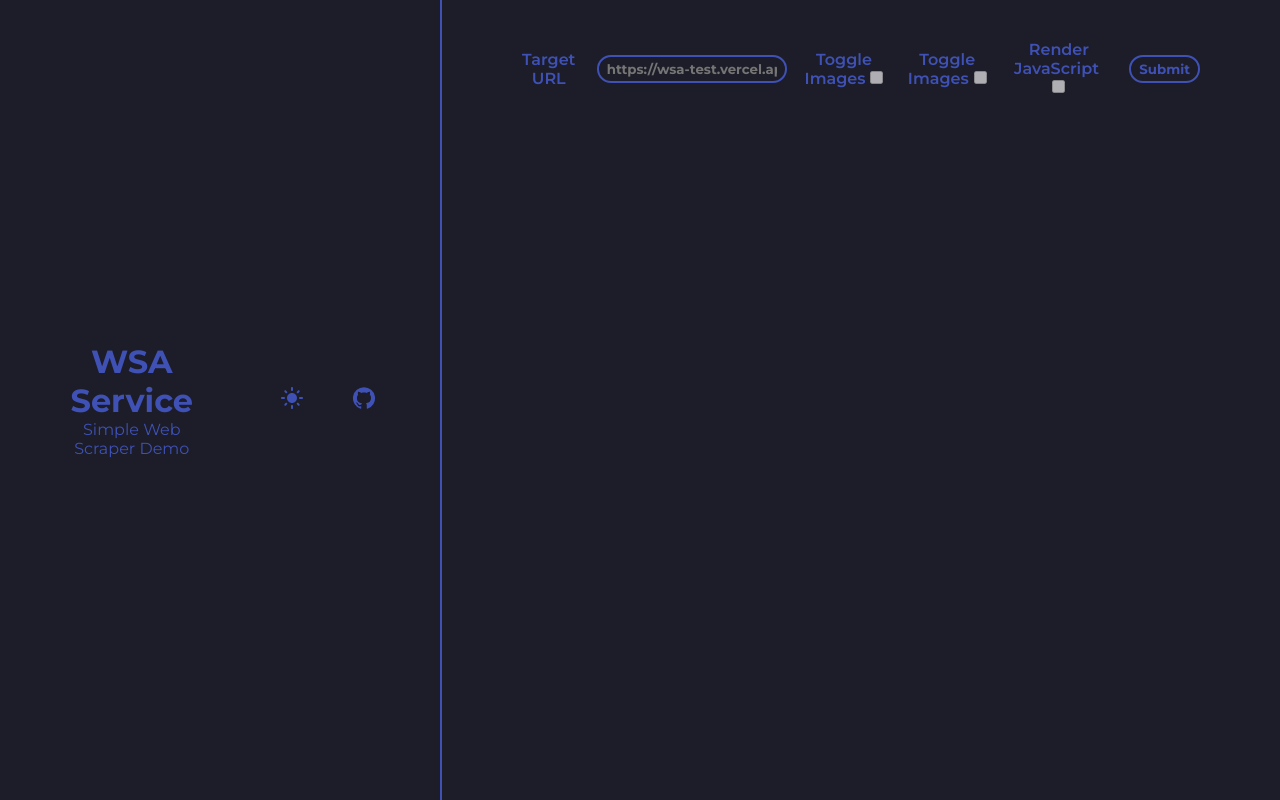
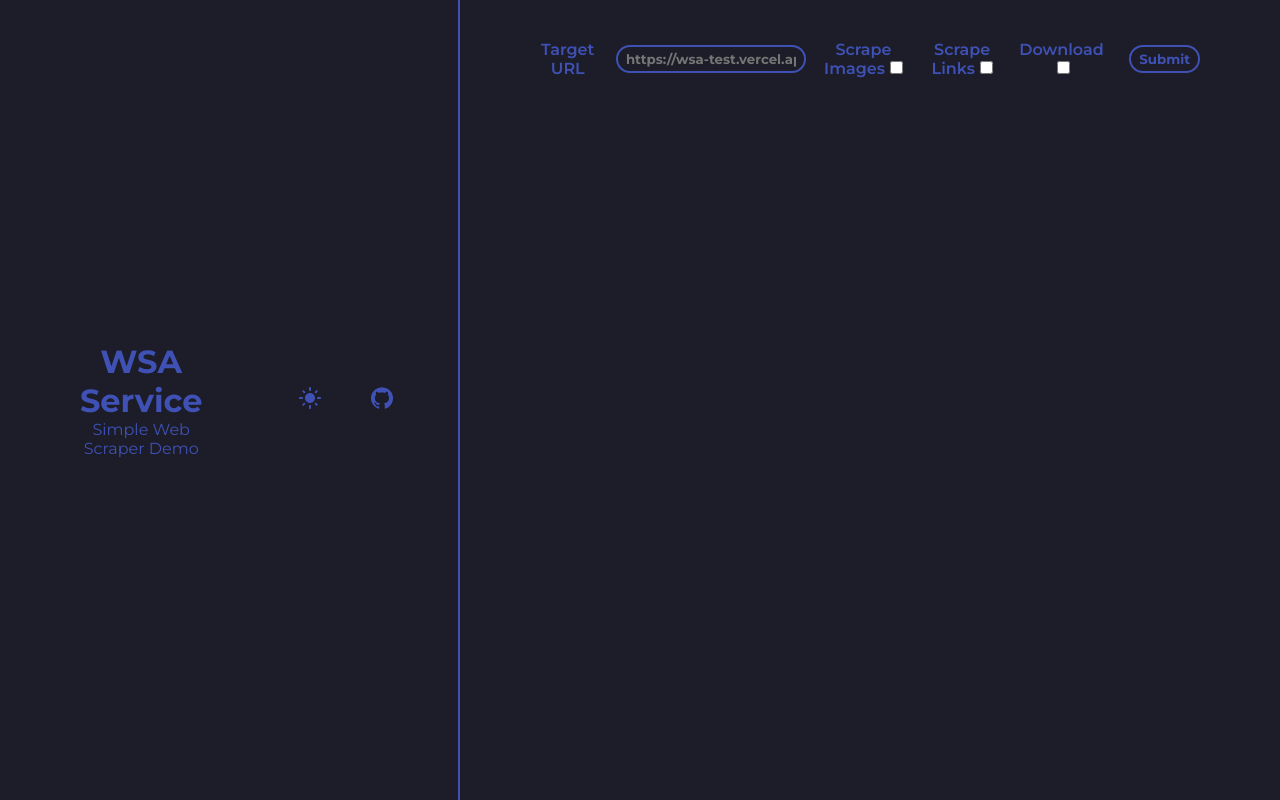
Before and after one commit to Cuaies/wsa-service, a React (Create React App) app in the folder packages/client/: page / in a window 1280 px wide. Built offline with nearby package versions, Linux system fonts and the light colour scheme.

Commit message:
refactor: rename element ids

```diff
--- a/packages/client/src/pages/Landing/Landing.tsx
+++ b/packages/client/src/pages/Landing/Landing.tsx
@@ -2,29 +2,24 @@ import "./landing.scss";
 import NavBar from "../../components/navBar/NavBar";
 import { Formik, Field, Form, ErrorMessage } from "formik";
 import { isURL } from "../../validators/isURL";
-
-interface Values {
-  targetURL: "";
-  imgToggle: boolean;
-  linkToggle: boolean;
-  renderJS: boolean;
-}
+import { FormValues } from "../../ts/interface/FormValues.interface";
+import { useNavigate } from "react-router-dom";
 
 export default function Landing() {
+  const navigate = useNavigate();
+
   return (
     <div id="landing">
       <NavBar />
       <div className="container">
         <Formik
           initialValues={{
-            targetURL: "",
-            imgToggle: false,
-            linkToggle: false,
-            renderJS: false,
+            url: "",
+            fetchImages: false,
+            fetchLinks: false,
+            download: false,
           }}
-          onSubmit={async (values: Values) => {
-            // TODO: Send request to server
-          }}
+          onSubmit={async (values: FormValues) => {}}
         >
           {() => (
             <Form>
@@ -33,26 +28,26 @@ export default function Landing() {
                 <Field
                   className="text"
                   type="text"
-                  id="targetURL"
-                  name="targetURL"
+                  id="url"
+                  name="url"
                   placeholder="https://wsa-test.vercel.app"
                   validate={isURL}
                 />
-                <ErrorMessage name="targetURL" className="error" />
+                <ErrorMessage name="url" className="error" />
 
                 <label>
-                  <label htmlFor="imgToggle">Toggle Images</label>
-                  <Field type="checkbox" name="imgToggle" disabled={true} />
+                  <label htmlFor="fetchImages">Scrape Images</label>
+                  <Field type="checkbox" name="fetchImages" />
                 </label>
 
                 <label>
-                  <label htmlFor="linkToggle">Toggle Images</label>
-                  <Field type="checkbox" name="linkToggle" disabled={true} />
+                  <label htmlFor="fetchLinks">Scrape Links</label>
+                  <Field type="checkbox" name="fetchLinks" />
                 </label>
 
                 <label>
-                  <label htmlFor="renderJS">Render JavaScript</label>
-                  <Field type="checkbox" name="renderJS" disabled={true} />
+                  <label htmlFor="download">Download</label>
+                  <Field type="checkbox" name="download" />
                 </label>
 
                 <button type="submit">Submit</button>
```
Also changed, not shown: packages/client/src/ts/interface/FormValues.interface.ts (added, +9 -0 lines).
